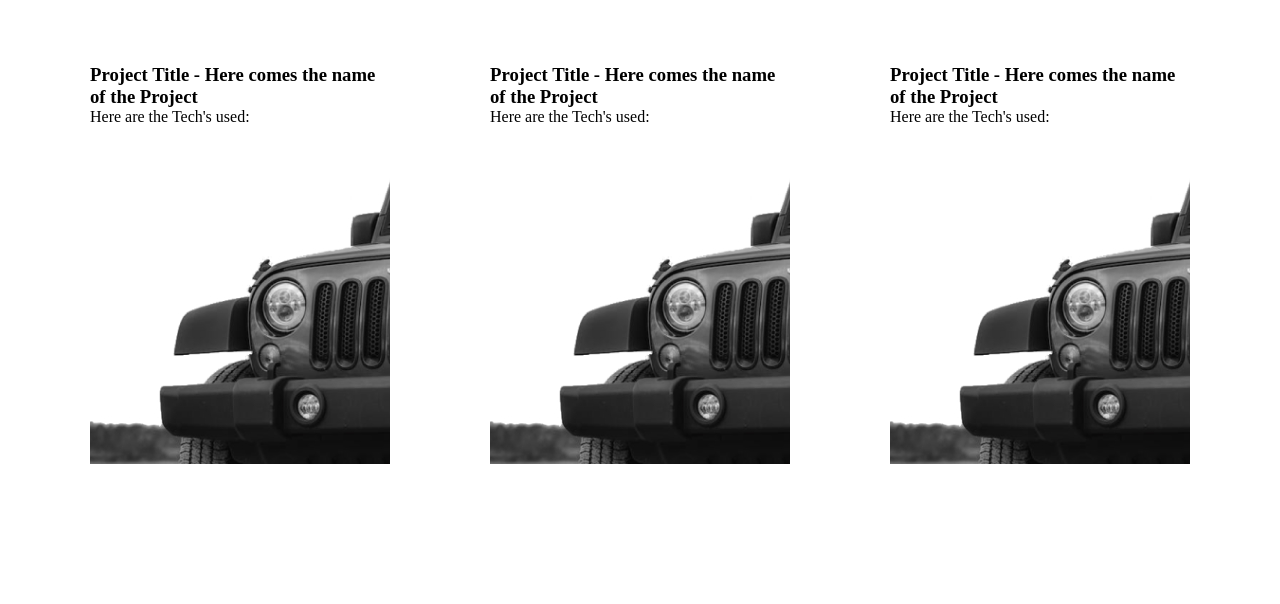
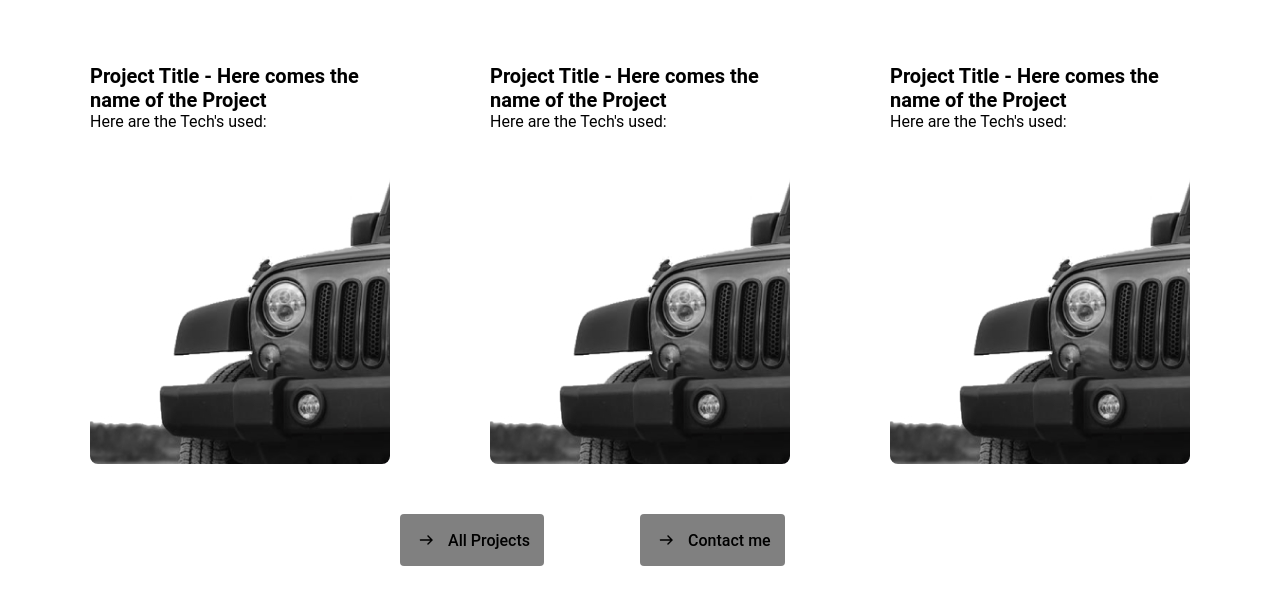
Before and after one commit to majid-tech/my_portfolio, a plain HTML site: page index.html in a window 1280 px wide. Shown: the part 1024-1628 px from the top of the page. After the commit the page ends 1598 px from the top, so only its background shows below. Drawn offline with Linux system fonts and the light colour scheme.

Commit message:
added projects section

```diff
--- a/index.html
+++ b/index.html
@@ -78,9 +78,21 @@
         </div>
 
         <div class="buttons">
-            <div class="Btn"></div>
-            <div class="Btn"></div>
+            <div class="Btn">
+                <a href="#">
+                    <img src="images/Arrow right.png" alt="">
+                    All Projects
+                </a>
+            </div>
+            <div class="Btn">
+                <a href="#">
+                    <img src="images/Arrow right.png" alt="">
+                    Contact me
+                </a>
+            </div>
         </div>
     </div>
+
+
 </body>
 </html>
--- a/styles.css
+++ b/styles.css
@@ -132,7 +132,7 @@ header .hero-content {
 
 .projects {
     width: 1200px;
-    height: 600px;
+    height: 500px;
     margin: 0 auto;
 }
 
@@ -144,5 +144,49 @@ header .hero-content {
 .card {
     width: 300px;
     height: 400px;
+    border-radius: 8px;
     background-image: url(images/project-card-image-size\ 1.jpg);
 }
+
+.card h3 {
+    font-family: Roboto;
+    font-size: 20px;
+    font-style: normal;
+    font-weight: 700;
+    line-height: normal;
+}
+
+.card p {
+    font-family: Roboto;
+    font-size: 16px;
+    font-style: normal;
+    font-weight: 400;
+    line-height: normal;
+}
+
+.buttons {
+    display: flex;
+    justify-content: center;
+    align-items: center;
+}
+
+.Btn {
+    width: 240px;
+    height: 60px;
+    margin-top: 50px;
+}
+
+.Btn a{
+    width: fit-content;
+    text-decoration: none;
+    display: flex;
+    gap: 10px;
+    align-items: center;
+    background-color: grey;
+    padding: 14px;
+    color: black;
+    font-family: Roboto;
+    font-size: 16px;
+    font-weight: 500;
+    border-radius: 4px;
+}
```
